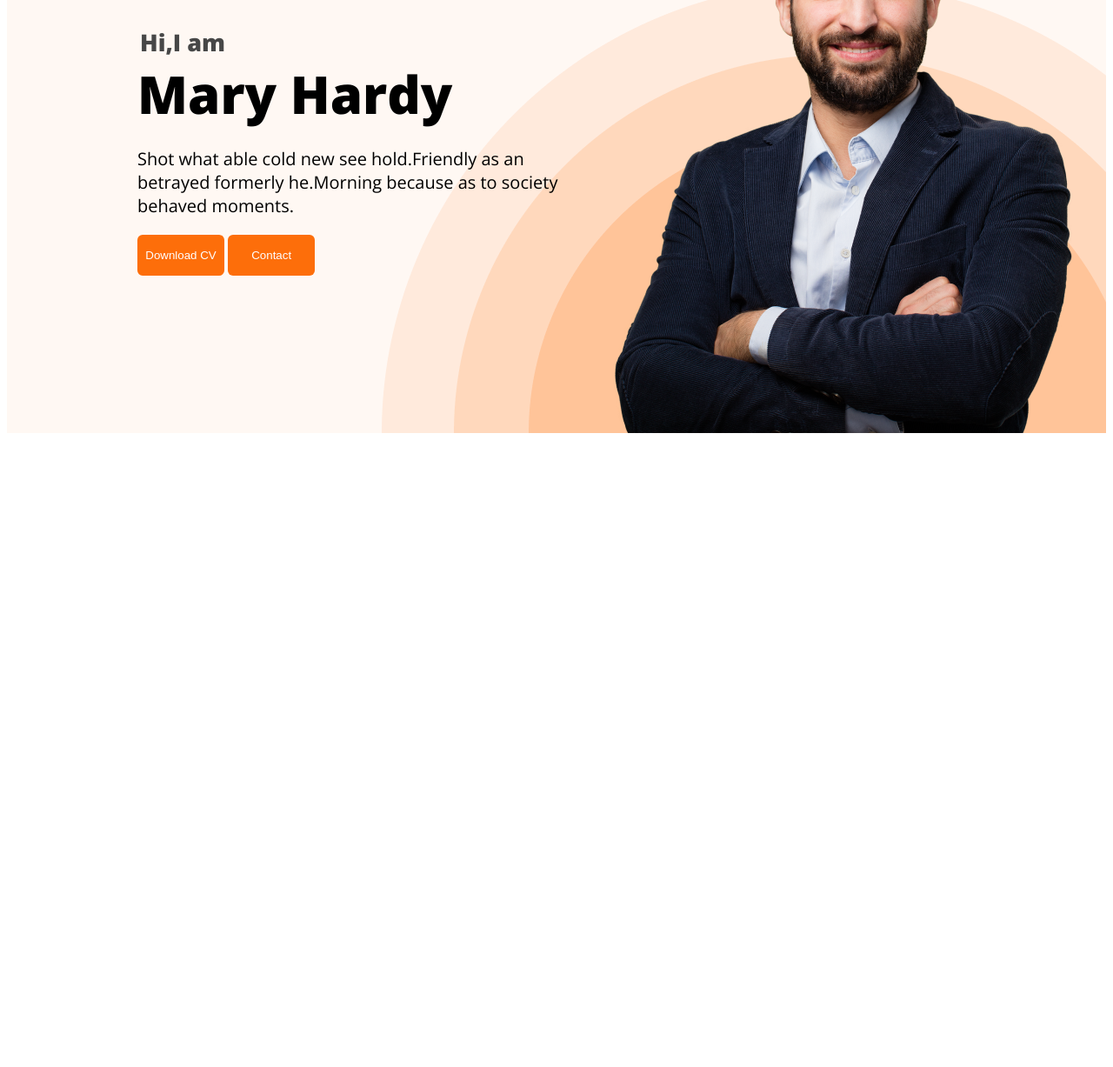
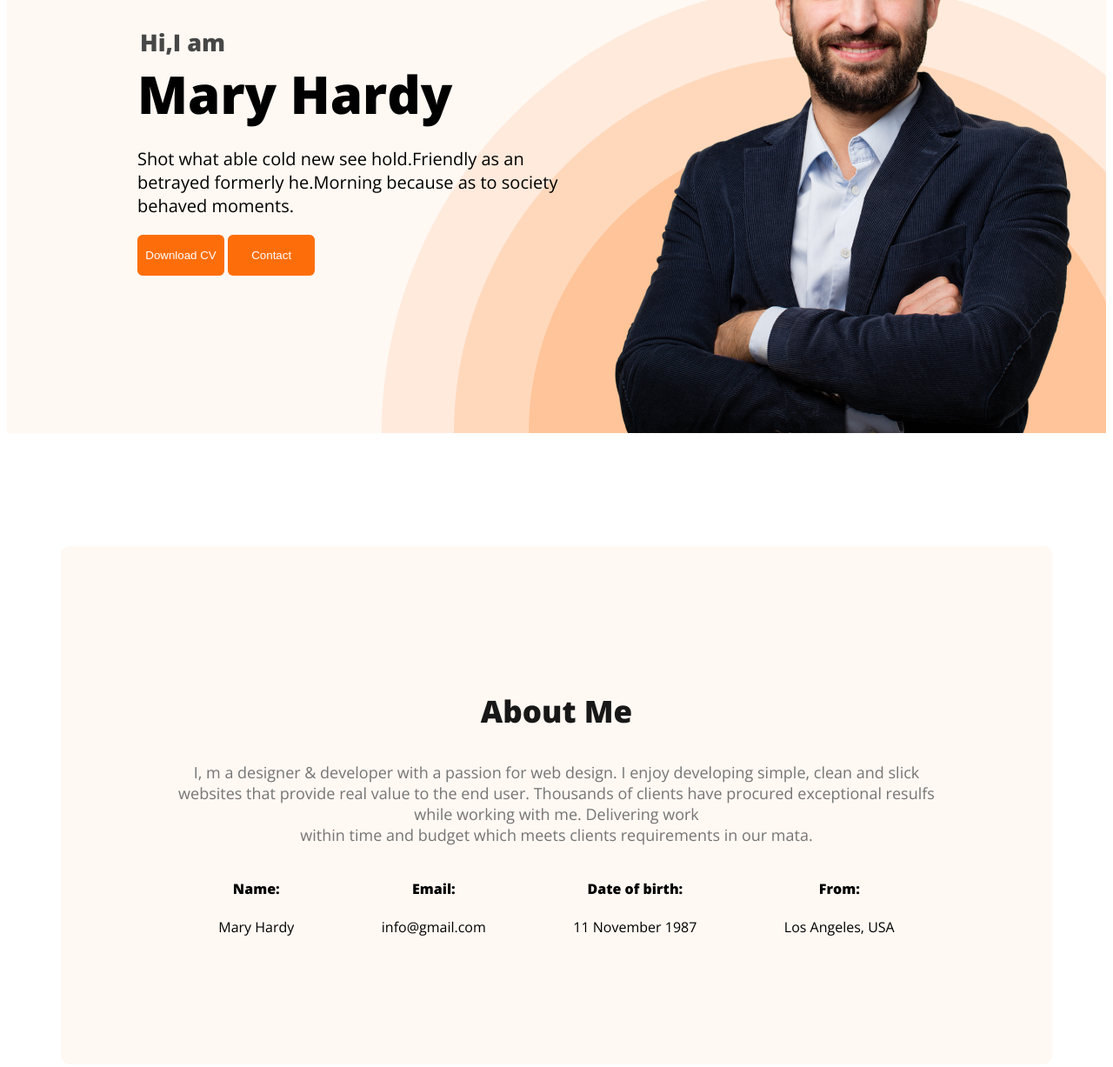
Before and after one commit to tanvir3100/developer-portfolio, a plain HTML site: page index.html in a window 1280 px wide. Shown: the part 395-1622 px from the top of the page at 87% size. Before the commit the page ends 901 px from the top, so only its background shows below. Drawn offline with nearby package versions, Linux system fonts and the light colour scheme.

Commit message:
about done:

```diff
--- a/index.html
+++ b/index.html
@@ -31,8 +31,30 @@
         </div>
     </header>
     <main>
-
-    </main>
+        <section class="about">
+            <h3 class="section-title">About Me</h3>
+            <p class="description-about">
+                I, m a designer & developer with a passion for web design. I enjoy developing simple, clean and slick websites that provide real value to the end user. Thousands of clients have procured exceptional resulfs while working with me. Delivering work <br> within time and budget which meets clients requirements in our mata.
+            </p>
+            <div class="about-info-container">
+                <div class="about-inf">
+                    <h4 class="info-title">Name:
+                         </h4>
+                    <p class="info-description">Mary Hardy</p>
+                </div>
+                <div class="about-inf">
+                    <h4 class="info-title">Email:</h4>
+                    <p class="info-description">info@gmail.com</p>
+                </div>
+                <div class="about-inf">
+                    <h4 class="info-title">Date of birth:</h4>
+                    <p class="info-description">11 November 1987</p>
+                </div>
+                <div class="about-inf">
+                    <h4 class="info-title">From:</h4>
+                    <p class="info-description">Los Angeles, USA</p>
+                </div>
+        </section>
     <footer>
 
     </footer>
--- a/style.css/portfolio.css
+++ b/style.css/portfolio.css
@@ -12,6 +12,17 @@ body{
     height: 47px;
     border: 0;
     color:white;
+}
+.section-title{
+    color:#181818;
+    text-align: center;
+    font-size: 35px;
+    font-weight: 700;
+}
+.description-about{
+    color:#757575;
+    text-align: center;
+    font-size: 18px;
 }
 /* nav related styles */
 nav{
@@ -49,6 +60,11 @@ nav a {
     padding: 30px 30px 0px 150px;
     display: flex;
     align-items: center;
+    justify-content: space-between;
+}
+.banner-content{
+    max-width: 500px;
+
 }
 .banner .develo-img {
     width: 585;
@@ -64,8 +80,36 @@ nav a {
     font-size: 60px;
     margin-top: 0px;
     margin-bottom: 0px;
+    font-weight: 700;
 }
 .para-banner{
     font-size: 20px;
     padding-top: 0px;
 }
+/* main section style start here */
+main{
+    max-width: 1140px;
+    margin: 0 auto;
+}
+/* about sections style start here  */
+.about{
+    margin: 130px;
+    background-color: #FFF8F3;
+    border-radius: 10px;
+    margin:130px 0;
+    padding: 131px;
+
+
+}
+.names{
+    display: flex;
+    align-items: center;
+    justify-content: center;
+}
+.about-info-container{
+    display: flex;
+    justify-content: space-around;
+}
+.about-inf{
+    text-align: center;
+}
```
